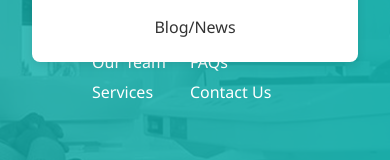
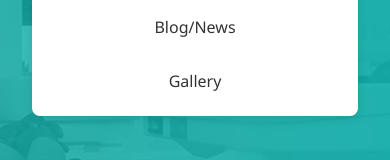
Before and after one commit to arsema16/dr-senait-frontend, a React (Create React App) app in the folder frontend/: page /blog/1 in a window 390 px wide. Both pictures are taken after a click on the element 313 px from the left and 56 px from the top of the page. Shown: the part 498-658 px from the top of the page. Built offline with nearby package versions, Linux system fonts and the light colour scheme; no server answers.

Commit message:
Update Navbar.jsx

```diff
--- a/frontend/src/components/Navbar.jsx
+++ b/frontend/src/components/Navbar.jsx
@@ -228,6 +228,8 @@ const Navbar = () => {
           <div style={navLinkStyle} onClick={() => navigate('/team')}>Our Team</div>
           <div style={navLinkStyle} onClick={() => navigate('/faq')}>FAQs</div>
           <div style={navLinkStyle} onClick={() => navigate('/blog')}>Blog/News</div>
+              <div style={navLinkStyle} onClick={() => navigate('/gallery')}>Gallery</div>
+
         </div>
       )}
     </nav>
```
